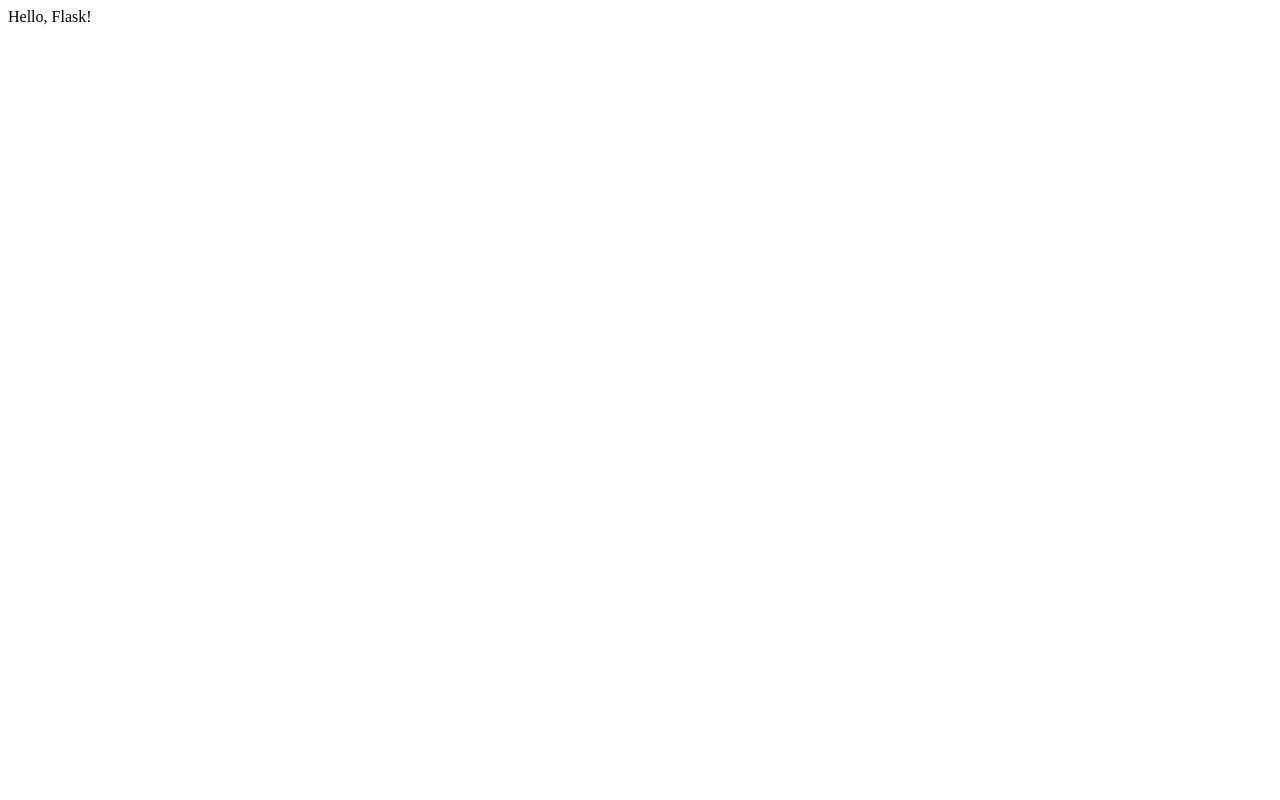
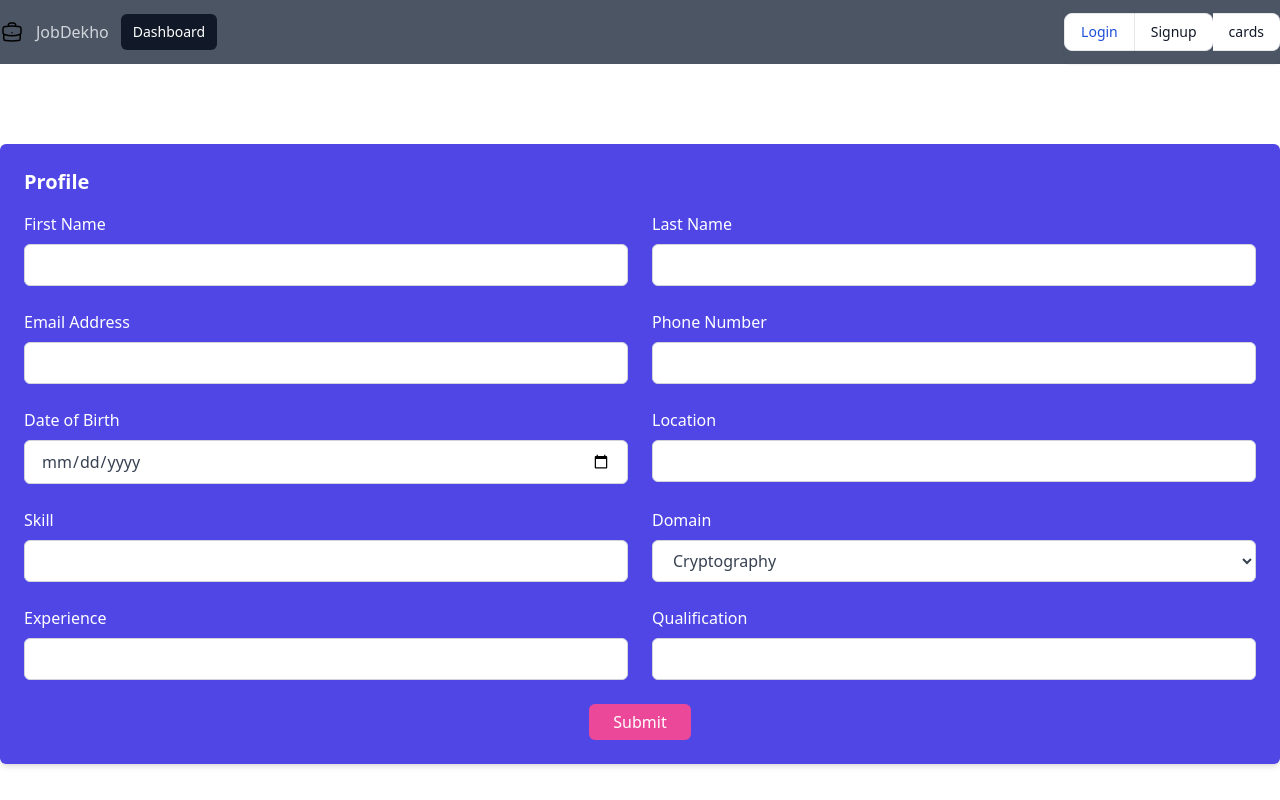
Before and after one commit to Jeet131018/Job-Recommendation, a Flask app: page / in a window 1280 px wide. Before the commit the page is almost empty. Run offline with Flask 3, Linux system fonts and the light colour scheme; some libraries are stand-ins or nearby versions.

Commit message:
frontend update

```diff
--- a/app.py
+++ b/app.py
@@ -1,10 +1,44 @@
-from flask import Flask
+from flask import Flask, render_template, request
 
 app = Flask(__name__)
 
-@app.route('/')
-def hello():
-    return 'Hello, Flask!'
+@app.route('/login')
+def login():
+    return render_template("login.html")
+
+@app.route('/showcards')
+def cards():
+    return render_template("Hello World")
+
+
+@app.route('/signup')
+def signup():
+    return render_template("signup.html")
+
+@app.route('/recommend', methods=['GET', 'POST'])
+def recommend():
+    if request.method == 'POST':
+        form_data = request.form
+    return render_template("signup.html")
+
+@app.route('/', methods=['GET', 'POST'])
+def form_submission():
+    if request.method == 'POST':
+        firstname = request.form.get('firstname')
+        lastname = request.form.get('lastname')
+        emailaddress = request.form.get('emailaddress')
+        number = request.form.get('number')
+        dob = request.form.get('dob')
+        location = request.form.get('location')
+        skill = request.form.get('skill')
+        domain = request.form.get('domain')
+        exp = request.form.get('exp')
+        qua = request.form.get('qua')
+
+        return 'Form submitted successfully!'
+    # Display the form
+    return render_template('home.html')
+
 
 if __name__ == '__main__':
     app.run()
--- a/templates/home.html
+++ b/templates/home.html
@@ -43,16 +43,16 @@
 
 <section class="max-w-7xl p-6 mx-auto bg-indigo-600 rounded-md shadow-md dark:bg-gray-800 mt-20">
     <h1 class="text-xl font-bold text-white capitalize dark:text-white">Profile</h1>
-    <form>
+    <form method="post" action="cards.html">
         <div class="grid grid-cols-1 gap-6 mt-4 sm:grid-cols-2">
             <div>
                 <label class="text-white dark:text-gray-200" for="username">First Name</label>
-                <input id="first name" type="text" class="block w-full px-4 py-2 mt-2 text-gray-700 bg-white border border-gray-300 rounded-md dark:bg-gray-800 dark:text-gray-300 dark:border-gray-600 focus:border-blue-500 dark:focus:border-blue-500 focus:outline-none focus:ring">
+                <input id="firstname" type="text" class="block w-full px-4 py-2 mt-2 text-gray-700 bg-white border border-gray-300 rounded-md dark:bg-gray-800 dark:text-gray-300 dark:border-gray-600 focus:border-blue-500 dark:focus:border-blue-500 focus:outline-none focus:ring">
             </div>
 
             <div>
                 <label class="text-white dark:text-gray-200" for="username">Last Name</label>
-                <input id="last name" type="text" class="block w-full px-4 py-2 mt-2 text-gray-700 bg-white border border-gray-300 rounded-md dark:bg-gray-800 dark:text-gray-300 dark:border-gray-600 focus:border-blue-500 dark:focus:border-blue-500 focus:outline-none focus:ring">
+                <input id="lastname" type="text" class="block w-full px-4 py-2 mt-2 text-gray-700 bg-white border border-gray-300 rounded-md dark:bg-gray-800 dark:text-gray-300 dark:border-gray-600 focus:border-blue-500 dark:focus:border-blue-500 focus:outline-none focus:ring">
             </div>
 
             <div>
@@ -66,8 +66,8 @@
             </div>
 
             <div>
-                <label class="text-white dark:text-gray-200" for="passwordConfirmation">Date</label>
-                <input id="date" type="date" class="block w-full px-4 py-2 mt-2 text-gray-700 bg-white border border-gray-300 rounded-md dark:bg-gray-800 dark:text-gray-300 dark:border-gray-600 focus:border-blue-500 dark:focus:border-blue-500 focus:outline-none focus:ring">
+                <label class="text-white dark:text-gray-200" for="passwordConfirmation">Date of Birth</label>
+                <input id="dob" type="date" class="block w-full px-4 py-2 mt-2 text-gray-700 bg-white border border-gray-300 rounded-md dark:bg-gray-800 dark:text-gray-300 dark:border-gray-600 focus:border-blue-500 dark:focus:border-blue-500 focus:outline-none focus:ring">
             </div>
 
             <div>
@@ -80,7 +80,7 @@
             </div>
             <div>
                 <label class="text-white dark:text-gray-200" for="passwordConfirmation">Domain</label>
-                <select  class="block w-full px-4 py-2 mt-2 text-gray-700 bg-white border border-gray-300 rounded-md dark:bg-gray-800 dark:text-gray-300 dark:border-gray-600 focus:border-blue-500 dark:focus:border-blue-500 focus:outline-none focus:ring">
+                <select id="domain"  class="block w-full px-4 py-2 mt-2 text-gray-700 bg-white border border-gray-300 rounded-md dark:bg-gray-800 dark:text-gray-300 dark:border-gray-600 focus:border-blue-500 dark:focus:border-blue-500 focus:outline-none focus:ring">
                     <option>Cryptography</option>
                     <option>Smart contracts</option>
                     <option>Netbeans</option>
@@ -111,7 +111,7 @@
         </div>
 
         <div class="flex justify-center mt-6">
-            <button class="px-6 py-2 leading-5 text-white transition-colors duration-200 transform bg-pink-500 rounded-md hover:bg-pink-700 focus:outline-none focus:bg-gray-600">Submit</button>
+            <button onclick="window.location.href='/showcards'" class="px-6 py-2 leading-5 text-white transition-colors duration-200 transform bg-pink-500 rounded-md hover:bg-pink-700 focus:outline-none focus:bg-gray-600">Submit</button>
         </div>
     </form>
 </section>
```
